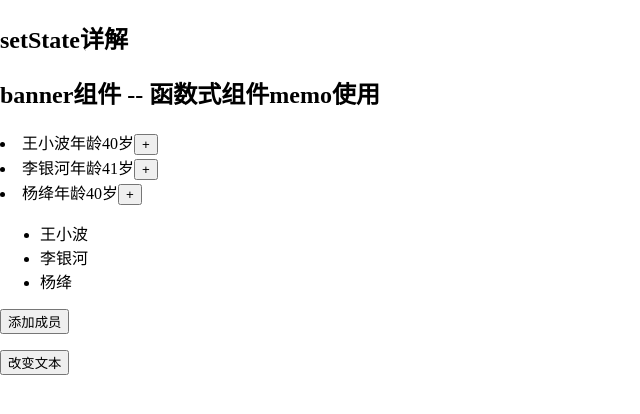
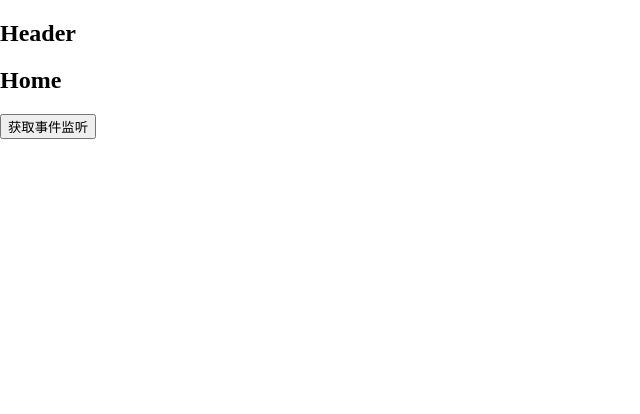
Before and after one commit to Lynn-zuo/learning-with-coding, a React app in the folder React/react-npm/: page / in a window 1280 px wide. Shown: the top 414 px of the page, without its empty margins (0-640 px from the left). Built offline with nearby package versions, Linux system fonts and the light colour scheme.

Commit message:
feat: 使用events库添加事件总线

```diff
--- a/React/react-npm/package.json
+++ b/React/react-npm/package.json
@@ -24,6 +24,7 @@
     "eslint": "^8.3.0",
     "eslint-config-react-app": "^7.0.1",
     "eslint-webpack-plugin": "^3.1.1",
+    "events": "^3.3.0",
     "file-loader": "^6.2.0",
     "fs-extra": "^10.0.0",
     "html-webpack-plugin": "^5.5.0",
--- /dev/null
+++ b/React/react-npm/src/07-events/App.js
@@ -0,0 +1,49 @@
+import React, { PureComponent } from 'react'
+import { EventEmitter } from 'events'
+
+const eventBus = new EventEmitter();
+
+class Header extends PureComponent {
+    render() {
+        return (
+            <h2>Header</h2>
+        )
+    }
+}
+class Home extends PureComponent {
+
+    componentDidMount() { // 添加事件监听
+        eventBus.addListener('sayHello', this.handleSayHelloListener)
+    }
+
+    componentWillUnmount() { // 取消事件监听
+        eventBus.removeListener('sayHello')
+    }
+
+    handleSayHelloListener(...args) { // 事件监听函数回调
+        console.log(args)
+    }
+
+    render() {
+        return (
+            <div>
+                <h2>Home</h2>
+                <button onClick={() => { this.emitEvent() }}>获取事件监听</button>
+            </div>
+        )
+    }
+    emitEvent() { // 发出事件监听
+        eventBus.emit('sayHello', 'hello home', 123)
+    }
+}
+
+export default class App extends PureComponent {
+  render() {
+    return (
+      <div>
+        <Header />
+        <Home />
+      </div>
+    )
+  }
+}
--- a/React/react-npm/src/index.js
+++ b/React/react-npm/src/index.js
@@ -1,5 +1,5 @@
 import ReactDOM from 'react-dom/client'
-import App from './06-setState/App.js'
+import App from './07-events/App.js'
 import './style.css'
 
 const root = ReactDOM.createRoot(document.getElementById('root'))
```
Also changed, not shown: 1 other file (tests, documents, lock files or other folders).
